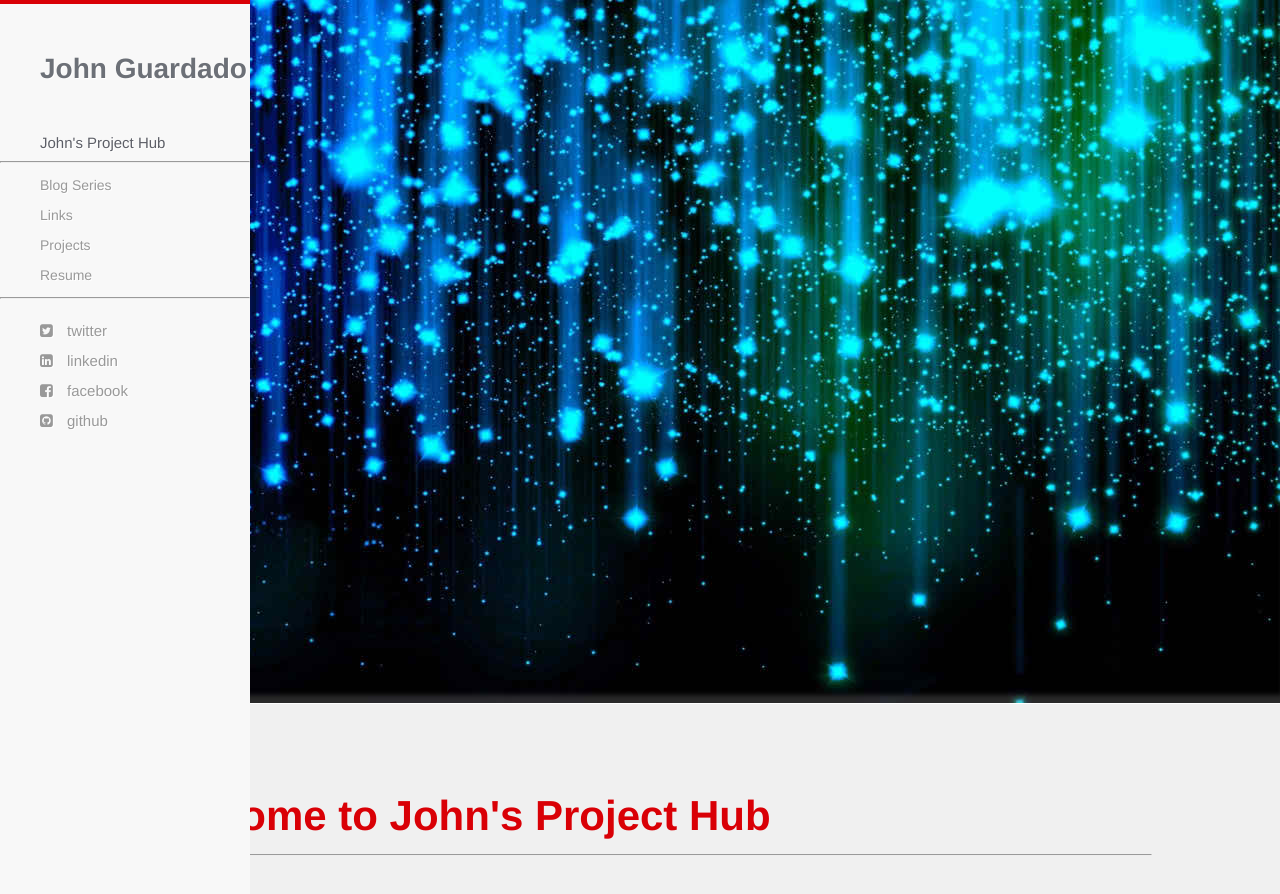
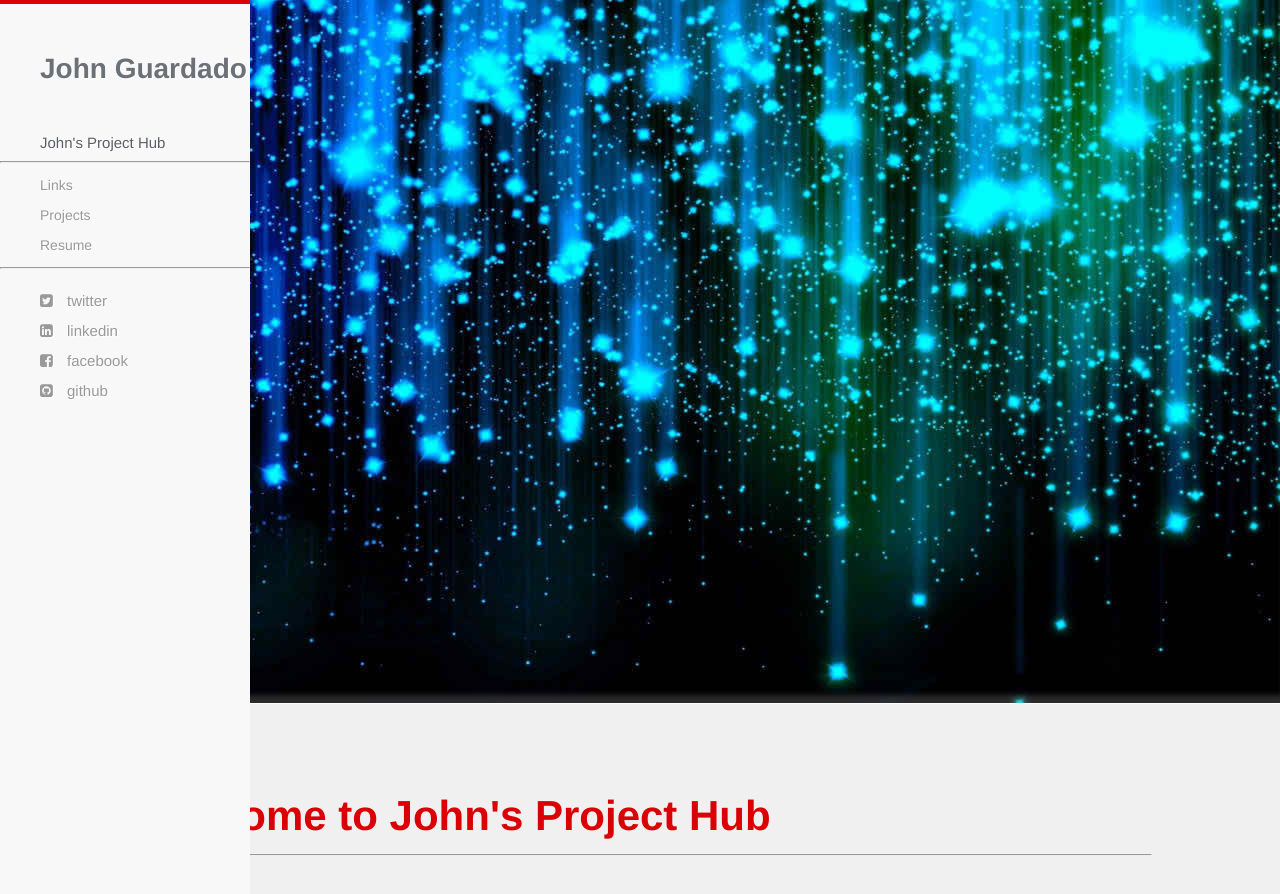
Before and after one commit to jguardado39/jguardado39.github.io, a Jekyll site: the page built from index.html, in a window 1280 px wide and 900 px high. Shown: the top 894 px of the window. Built offline with Jekyll 4.4.1, drawn with Linux system fonts in a browser that asks for light colours.

Commit message:
upd 041917

```diff
--- a/_includes/navigation.html
+++ b/_includes/navigation.html
@@ -63,7 +63,7 @@
       </div>
     </li>
 
-    <li><a href="/posts.html">Blog Series</a></li>
+    <!-- <li><a href="/posts.html">Blog Series</a></li> -->
     <li><a href="/links.html">Links</a></li>
     <li><a href="/projects.html">Projects</a></li>
     <li><a href="/about.html">Resume</a></li>
```
